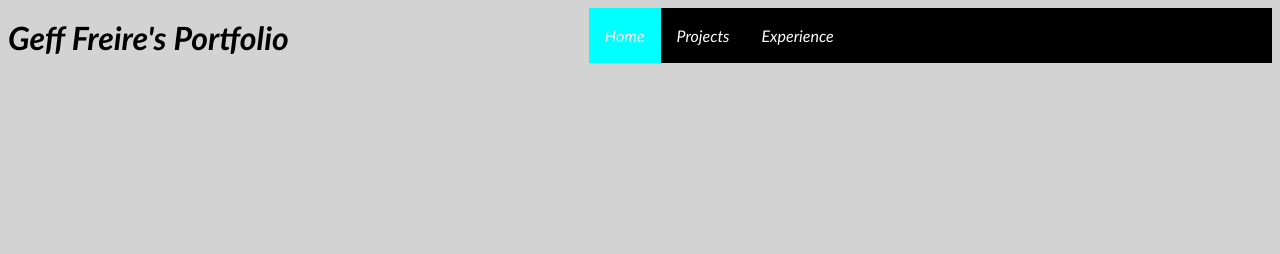
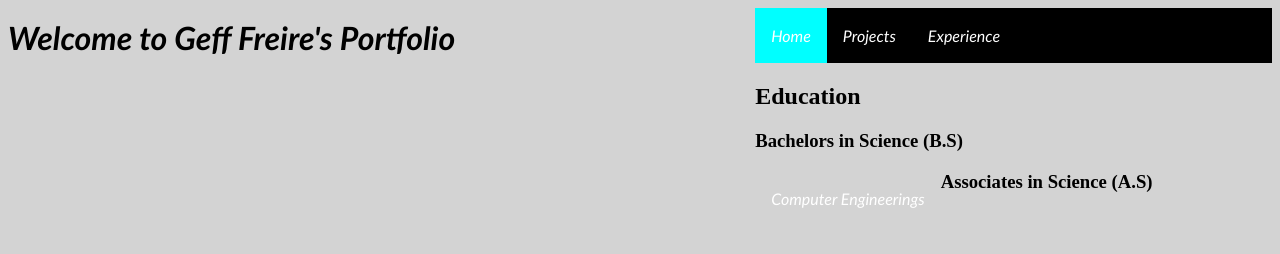
Before and after one commit to GreatLeaderTechnus/PortfolioSite, a plain HTML site: page index.html in a window 1280 px wide. Drawn offline with Linux system fonts and the light colour scheme.

Commit message:
modified:   index.html

```diff
--- a/index.html
+++ b/index.html
@@ -9,7 +9,7 @@
   <!--Navigation Bar-->
   <body>
     <div class="header">
-      <h1>Geff Freire's Portfolio</h1>
+      <h1>Welcome to Geff Freire's Portfolio</h1>
       <ul class="navbar">
         <li><a class="active" href="/index.html">Home</a></li>
         <li><a href="#">Projects</a></li>
@@ -24,6 +24,20 @@
         </li>
       </ul>
     </div>
-  </body>
+
+<h2>Education</h2>
+<h3>Bachelors in Science (B.S)</h3>
+<ul>
+  <li><a href="">Computer Engineerings</a></li>
+  <p></p>
+</ul>
+
+<h3>Associates in Science (A.S)</h3>
+<ul>
+  <li><a href=""></a></li>
+</ul>
+
+
+</body>
   <footer></footer>
 </html>
```
